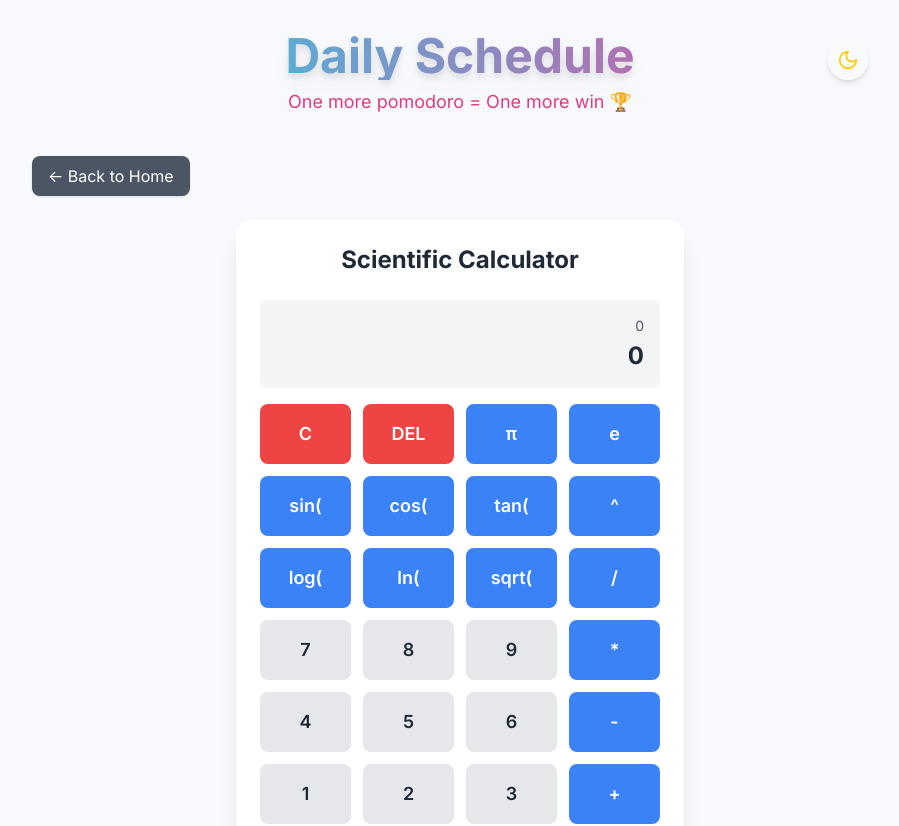
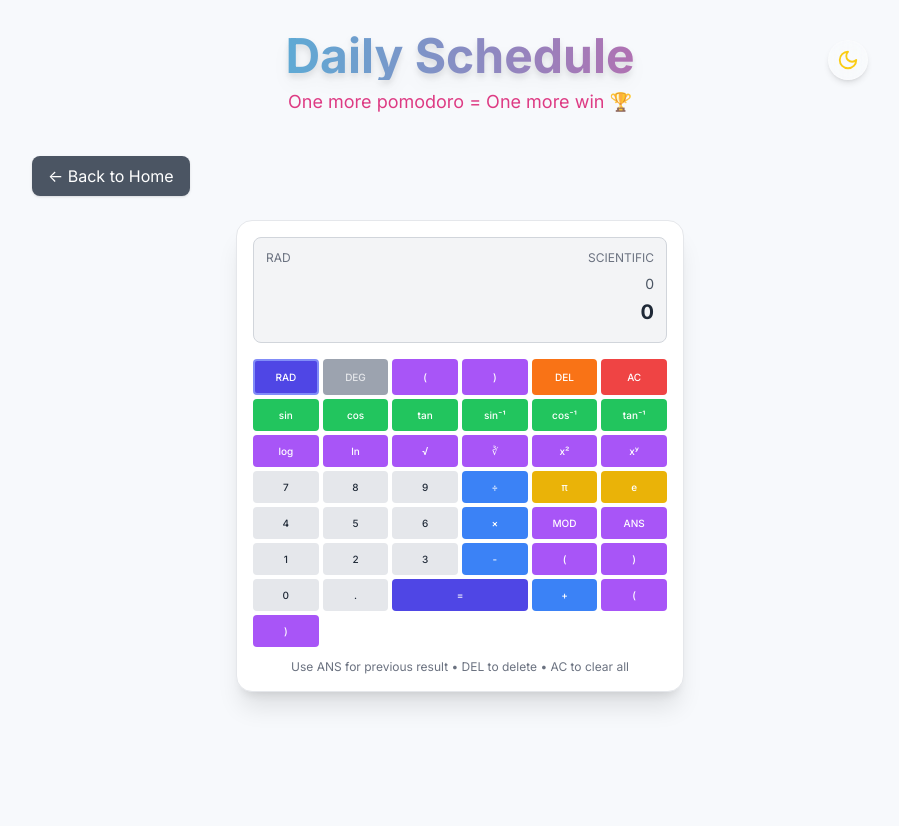
Before and after one commit to techai342/schoolwork, a React (Vite) app: page /calculator in a window 1280 px wide. Shown: the top 826 px of the page, without its empty margins (180-1079 px from the left). After the commit the page ends 800 px from the top, so only its background shows below. Built offline with nearby package versions, Linux system fonts and the light colour scheme.

Commit message:
Update ScientificCalculator.jsx

```diff
--- a/src/components/ScientificCalculator.jsx
+++ b/src/components/ScientificCalculator.jsx
@@ -4,86 +4,185 @@ import React, { useState } from 'react';
 const ScientificCalculator = () => {
   const [input, setInput] = useState('');
   const [result, setResult] = useState('');
+  const [isRad, setIsRad] = useState(true); // RAD/DEG mode
 
   const handleButtonClick = (value) => {
     if (value === '=') {
       try {
-        // Replace scientific functions for evaluation
         let expression = input
-          .replace(/sin\(/g, 'Math.sin(')
-          .replace(/cos\(/g, 'Math.cos(')
-          .replace(/tan\(/g, 'Math.tan(')
+          .replace(/sin\(/g, isRad ? 'Math.sin(' : 'Math.sin(Math.PI/180*')
+          .replace(/cos\(/g, isRad ? 'Math.cos(' : 'Math.cos(Math.PI/180*')
+          .replace(/tan\(/g, isRad ? 'Math.tan(' : 'Math.tan(Math.PI/180*')
+          .replace(/asin\(/g, isRad ? 'Math.asin(' : 'Math.asin(180/Math.PI*')
+          .replace(/acos\(/g, isRad ? 'Math.acos(' : 'Math.acos(180/Math.PI*')
+          .replace(/atan\(/g, isRad ? 'Math.atan(' : 'Math.atan(180/Math.PI*')
           .replace(/log\(/g, 'Math.log10(')
           .replace(/ln\(/g, 'Math.log(')
           .replace(/sqrt\(/g, 'Math.sqrt(')
+          .replace(/∛\(/g, 'Math.cbrt(')
           .replace(/π/g, 'Math.PI')
           .replace(/e/g, 'Math.E')
-          .replace(/\^/g, '**');
+          .replace(/×/g, '*')
+          .replace(/÷/g, '/')
+          .replace(/\^/g, '**')
+          .replace(/MOD/g, '%');
 
-        setResult(eval(expression));
+        const evalResult = eval(expression);
+        setResult(evalResult.toString());
       } catch (error) {
         setResult('Error');
       }
-    } else if (value === 'C') {
+    } else if (value === 'AC') {
       setInput('');
       setResult('');
     } else if (value === 'DEL') {
       setInput(input.slice(0, -1));
+    } else if (value === 'ANS') {
+      setInput(input + result);
+    } else if (value === 'RAD/DEG') {
+      setIsRad(!isRad);
     } else {
       setInput(input + value);
     }
   };
 
-  const buttons = [
-    ['C', 'DEL', 'π', 'e'],
-    ['sin(', 'cos(', 'tan(', '^'],
-    ['log(', 'ln(', 'sqrt(', '/'],
-    ['7', '8', '9', '*'],
-    ['4', '5', '6', '-'],
-    ['1', '2', '3', '+'],
-    ['0', '.', '(', ')'],
-    ['=']
+  // Scientific calculator buttons layout
+  const scientificButtons = [
+    // Row 1: Mode buttons
+    [
+      { text: 'RAD', value: 'RAD/DEG', type: 'mode', active: isRad },
+      { text: 'DEG', value: 'RAD/DEG', type: 'mode', active: !isRad },
+      { text: '(', value: '(', type: 'function' },
+      { text: ')', value: ')', type: 'function' },
+      { text: 'DEL', value: 'DEL', type: 'delete' },
+      { text: 'AC', value: 'AC', type: 'clear' }
+    ],
+    // Row 2: Functions
+    [
+      { text: 'sin', value: 'sin(', type: 'trig' },
+      { text: 'cos', value: 'cos(', type: 'trig' },
+      { text: 'tan', value: 'tan(', type: 'trig' },
+      { text: 'sin⁻¹', value: 'asin(', type: 'trig' },
+      { text: 'cos⁻¹', value: 'acos(', type: 'trig' },
+      { text: 'tan⁻¹', value: 'atan(', type: 'trig' }
+    ],
+    // Row 3: More functions
+    [
+      { text: 'log', value: 'log(', type: 'function' },
+      { text: 'ln', value: 'ln(', type: 'function' },
+      { text: '√', value: 'sqrt(', type: 'function' },
+      { text: '∛', value: '∛(', type: 'function' },
+      { text: 'x²', value: '^2', type: 'function' },
+      { text: 'xʸ', value: '^', type: 'function' }
+    ],
+    // Row 4: Numbers and basic ops
+    [
+      { text: '7', value: '7', type: 'number' },
+      { text: '8', value: '8', type: 'number' },
+      { text: '9', value: '9', type: 'number' },
+      { text: '÷', value: '÷', type: 'operator' },
+      { text: 'π', value: 'π', type: 'constant' },
+      { text: 'e', value: 'e', type: 'constant' }
+    ],
+    // Row 5
+    [
+      { text: '4', value: '4', type: 'number' },
+      { text: '5', value: '5', type: 'number' },
+      { text: '6', value: '6', type: 'number' },
+      { text: '×', value: '×', type: 'operator' },
+      { text: 'MOD', value: 'MOD', type: 'function' },
+      { text: 'ANS', value: 'ANS', type: 'function' }
+    ],
+    // Row 6
+    [
+      { text: '1', value: '1', type: 'number' },
+      { text: '2', value: '2', type: 'number' },
+      { text: '3', value: '3', type: 'number' },
+      { text: '-', value: '-', type: 'operator' },
+      { text: '(', value: '(', type: 'function' },
+      { text: ')', value: ')', type: 'function' }
+    ],
+    // Row 7
+    [
+      { text: '0', value: '0', type: 'number' },
+      { text: '.', value: '.', type: 'number' },
+      { text: '=', value: '=', type: 'equals' },
+      { text: '+', value: '+', type: 'operator' },
+      { text: '(', value: '(', type: 'function' },
+      { text: ')', value: ')', type: 'function' }
+    ]
   ];
 
+  const getButtonClass = (type, active = false) => {
+    const baseClass = "p-2 text-xs font-medium rounded transition-all duration-200 min-h-[30px] flex items-center justify-center ";
+
+    switch (type) {
+      case 'number':
+        return baseClass + "bg-gray-200 hover:bg-gray-300 text-gray-800 dark:bg-gray-600 dark:hover:bg-gray-500 dark:text-white";
+      case 'operator':
+        return baseClass + "bg-blue-500 hover:bg-blue-600 text-white";
+      case 'function':
+        return baseClass + "bg-purple-500 hover:bg-purple-600 text-white";
+      case 'trig':
+        return baseClass + "bg-green-500 hover:bg-green-600 text-white";
+      case 'constant':
+        return baseClass + "bg-yellow-500 hover:bg-yellow-600 text-white";
+      case 'clear':
+        return baseClass + "bg-red-500 hover:bg-red-600 text-white";
+      case 'delete':
+        return baseClass + "bg-orange-500 hover:bg-orange-600 text-white";
+      case 'equals':
+        return baseClass + "bg-indigo-600 hover:bg-indigo-700 text-white col-span-2";
+      case 'mode':
+        return baseClass + (active
+          ? "bg-indigo-600 text-white border-2 border-indigo-400"
+          : "bg-gray-400 text-gray-200");
+      default:
+        return baseClass + "bg-gray-300 hover:bg-gray-400 text-gray-800";
+    }
+  };
+
   return (
-    <div className="bg-white dark:bg-gray-800 rounded-2xl shadow-xl p-6 max-w-md mx-auto">
-      <h2 className="text-2xl font-bold text-center mb-6 text-gray-800 dark:text-white">
-        Scientific Calculator
-      </h2>
-
+    <div className="bg-white dark:bg-gray-800 rounded-2xl shadow-xl p-4 max-w-md mx-auto border border-gray-200 dark:border-gray-700">
       {/* Display */}
-      <div className="bg-gray-100 dark:bg-gray-700 rounded-lg p-4 mb-4">
+      <div className="bg-gray-100 dark:bg-gray-900 rounded-lg p-3 mb-4 border border-gray-300 dark:border-gray-600">
+        <div className="flex justify-between items-center mb-2">
+          <span className="text-xs text-gray-500 dark:text-gray-400">
+            {isRad ? 'RAD' : 'DEG'}
+          </span>
+          <span className="text-xs text-gray-500 dark:text-gray-400">
+            SCIENTIFIC
+          </span>
+        </div>
         <div className="text-right">
-          <div className="text-gray-600 dark:text-gray-300 text-sm min-h-6">
+          <div className="text-gray-600 dark:text-gray-300 text-sm min-h-6 break-all">
             {input || '0'}
           </div>
-          <div className="text-2xl font-bold text-gray-800 dark:text-white min-h-8">
+          <div className="text-xl font-bold text-gray-800 dark:text-white min-h-8 truncate">
             {result || '0'}
           </div>
         </div>
       </div>
 
-      {/* Buttons Grid */}
-      <div className="grid grid-cols-4 gap-3">
-        {buttons.flat().map((btn, index) => (
+      {/* Calculator Grid */}
+      <div className="grid grid-cols-6 gap-1">
+        {scientificButtons.flat().map((btn, index) => (
           <button
             key={index}
-            onClick={() => handleButtonClick(btn)}
-            className={`
-              p-4 rounded-lg text-lg font-semibold transition-all duration-200
-              ${btn === '='
-                ? 'col-span-4 bg-indigo-600 hover:bg-indigo-700 text-white'
-                : btn === 'C' || btn === 'DEL'
-                ? 'bg-red-500 hover:bg-red-600 text-white'
-                : /[0-9]/.test(btn) || btn === '.'
-                ? 'bg-gray-200 hover:bg-gray-300 text-gray-800 dark:bg-gray-600 dark:hover:bg-gray-500 dark:text-white'
-                : 'bg-blue-500 hover:bg-blue-600 text-white'
-              }
-            `}
+            onClick={() => handleButtonClick(btn.value)}
+            className={getButtonClass(btn.type, btn.active)}
+            style={{ fontSize: '10px' }}
           >
-            {btn}
+            {btn.text}
           </button>
         ))}
+      </div>
+
+      {/* Additional Info */}
+      <div className="mt-3 text-center">
+        <div className="text-xs text-gray-500 dark:text-gray-400">
+          Use ANS for previous result • DEL to delete • AC to clear all
+        </div>
       </div>
     </div>
   );
```
